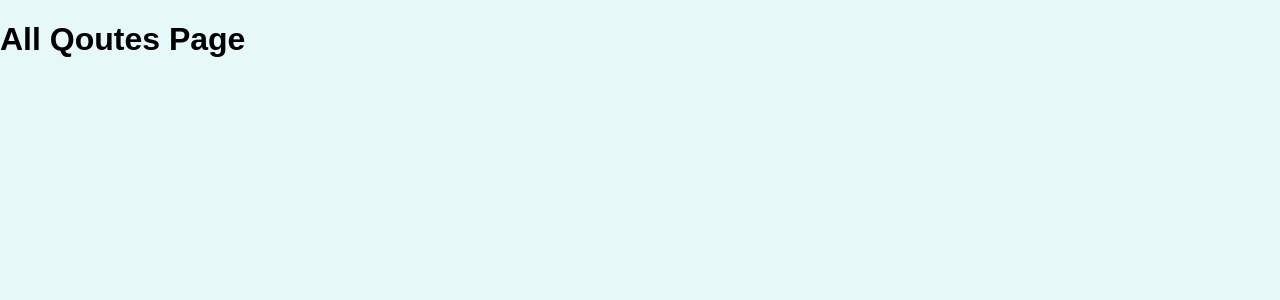
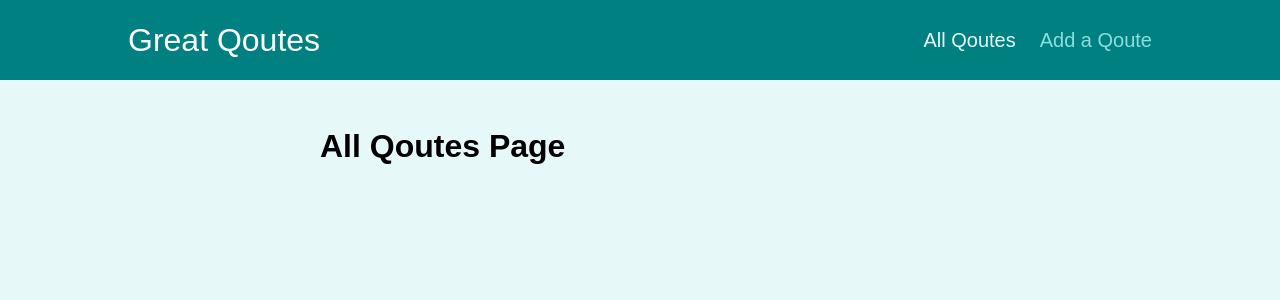
Before and after one commit to bekasturua/Quotes-React, a React (Create React App) app: page /quotes in a window 1280 px wide. Shown: the top 300 px of the page. Built offline with nearby package versions, Linux system fonts and the light colour scheme.

Commit message:
Adding a Layout Wrapper Component

```diff
--- a/src/App.js
+++ b/src/App.js
@@ -3,9 +3,11 @@
 import AllQoutes from "./pages/AllQoutes";
 import QouteDetail from "./pages/QouteDetail";
 import NewQoute from "./pages/NewQoute";
+import Layout from "./components/layout/Layout";
 
 function App() {
   return (
+    <Layout>
       <Switch>
         <Route path="/" exact>
           <Redirect to="/quotes" />
@@ -20,6 +22,7 @@
           <NewQoute />
         </Route>
       </Switch>
+    </Layout>
   );
 }
 
--- /dev/null
+++ b/src/components/layout/Layout.js
@@ -0,0 +1,14 @@
+import { Fragment } from "react";
+import classes from "./Layout.module.css";
+import MainNavigation from "./MainNavigation";
+
+const Layout = (props) => {
+  return (
+    <Fragment>
+      <MainNavigation />
+      <main className={classes.main}>{props.children}</main>
+    </Fragment>
+  );
+};
+
+export default Layout;
--- /dev/null
+++ b/src/components/layout/MainNavigation.js
@@ -0,0 +1,26 @@
+import classes from "./MainNavigation.module.css";
+import { NavLink } from "react-router-dom";
+
+const MainNavigation = () => {
+  return (
+    <header className={classes.header}>
+      <div className={classes.logo}>Great Qoutes</div>
+      <nav className={classes.nav}>
+        <ul>
+          <li>
+            <NavLink to="/quotes" activeClassName={classes.active}>
+              All Qoutes
+            </NavLink>
+          </li>
+          <li>
+            <NavLink to="/new-quote" activeClassName={classes.active}>
+              Add a Qoute
+            </NavLink>
+          </li>
+        </ul>
+      </nav>
+    </header>
+  );
+};
+
+export default MainNavigation;
```
Also changed, not shown: 1 other file (tests, documents, lock files or other folders). Lines whose indentation alone changed are shown as unchanged.
